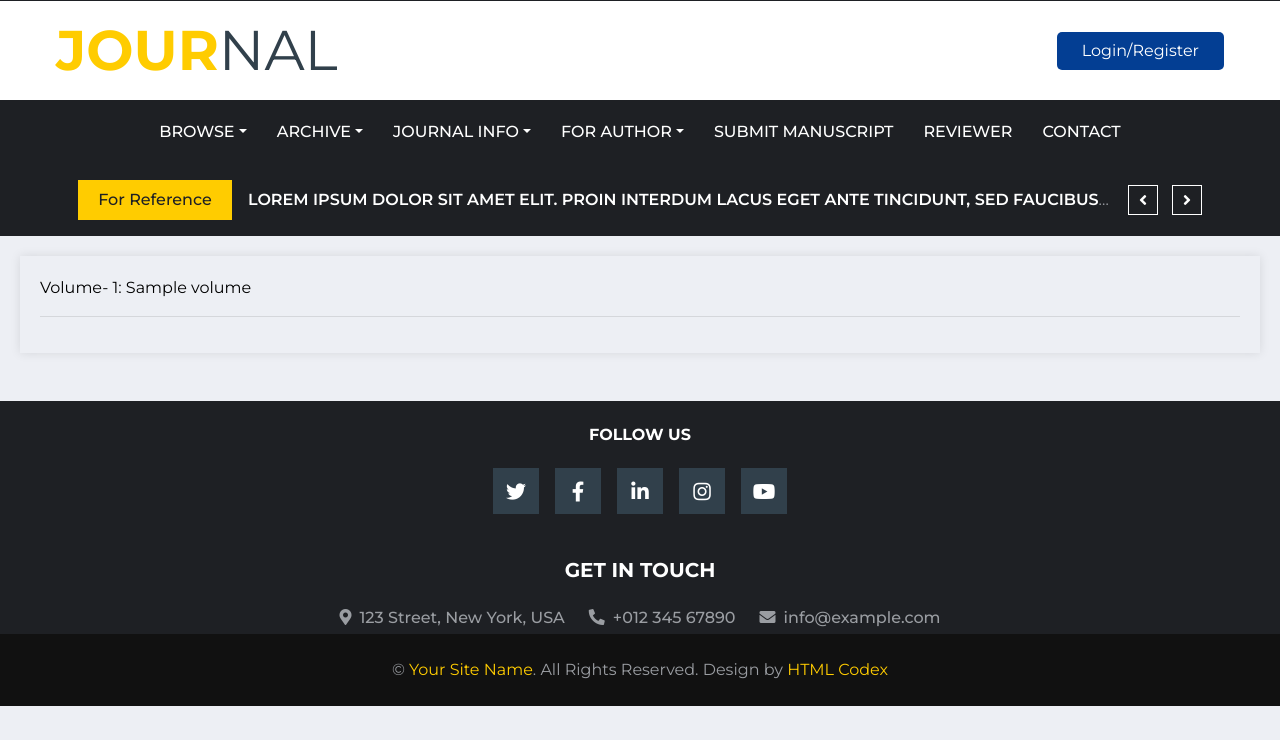
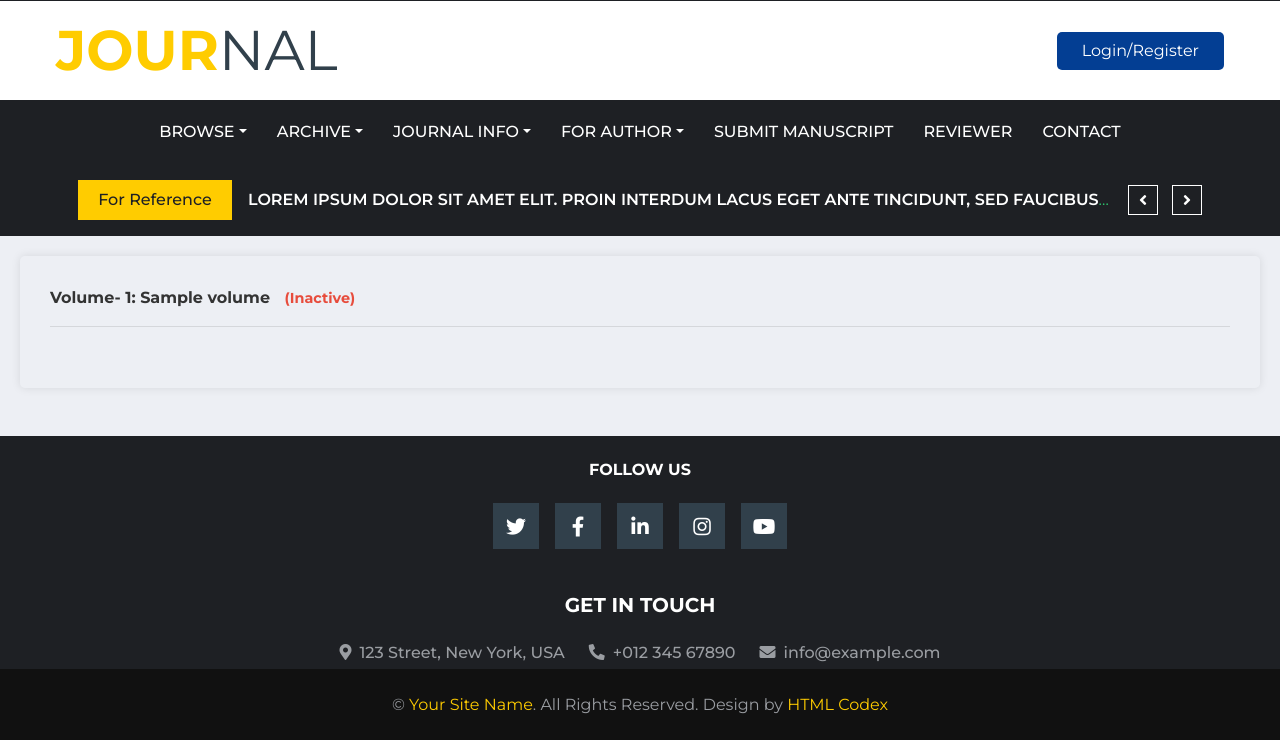
Before and after one commit to godstark82/abhi-journals, a Flask app: template templates/screens/archivee/archive_2024.html in a window 1280 px wide. Shown: the part 39-779 px from the top of the page. Run offline with Flask 2, Linux system fonts and the light colour scheme; the template is opened without the code that fills it: most values are stand-ins (such as "Sample title", 1, 10 or a date in 2020); parts of the project's set-up code (start-up, migrations or seed data) failed here and were passed over; some libraries are stand-ins or nearby versions.

Commit message:
archive page mostly ready

```diff
--- a/main.py
+++ b/main.py
@@ -174,7 +174,9 @@ def archive(subdomain):
     active_volumes = [
         {
             'volumeNumber': volume.to_dict().get('volumeNumber', 'N/A'),
-            'title': volume.to_dict().get('title', 'Untitled')
+            'title': volume.to_dict().get('title', 'Untitled'),
+            'createdAt': volume.to_dict().get('createdAt', 'Unknown Date'),
+            'isActive': volume.to_dict().get('isActive', False)
         }
         for volume in volumes
     ]
--- a/templates/screens/archivee/archive_2024.html
+++ b/templates/screens/archivee/archive_2024.html
@@ -9,15 +9,67 @@
             box-shadow: 0 0 10px rgba(0, 0, 0, 0.1);
             margin-bottom: 20px;
         }
+        .volumes-container {
+            margin: 20px;
+            padding: 20px;
+            color: #333;
+            box-shadow: 0 0 10px rgba(0, 0, 0, 0.1);
+            border-radius: 5px;
+        }
+
+        .volume {
+            margin-bottom: 15px;
+            padding: 10px;
+            border-bottom: 1px solid #eee;
+        }
+
+        .volume:last-child {
+            border-bottom: none;
+        }
+
+        .volume-title {
+            font-weight: bold;
+            margin-bottom: 5px;
+        }
+
+        .volume-status {
+            font-size: 0.9em;
+            padding: 2px 5px;
+            border-radius: 3px;
+            margin-left: 5px;
+        }
+
+        .active {
+            color: #2ecc71;
+        }
+
+        .inactive {
+            color: #e74c3c;
+        }
+
+        .no-volumes {
+            text-align: center;
+            color: #7f8c8d;
+            font-style: italic;
+        }
     </style>
 <title>Archive {% if journal %}{{ journal.name }}{% endif %}</title>
 </head>
 <body>
-    <section>
+    <section class="volumes-container">
         {% if active_volumes %}
             {% for volume in active_volumes %}
-                <p>Volume- {{ volume.volumeNumber }}: {{ volume.title }}</p>
+            <div class="volume">
+                <div class="volume-title">
+                    Volume- {{ volume.volumeNumber }}: {{ volume.title }}
+                    {% if not volume.isActive %}
+                        <span class="volume-status inactive">(Inactive)</span>
+                    {% else %}
+                        <span class="volume-status active">(Active)</span>
+                    {% endif %}
+                </div>
                 <hr>
+            </div>
             {% endfor %}
         {% else %}
             <p style="text-align: center;">{{ error_message or "No active volumes found for this journal." }}</p>
```
